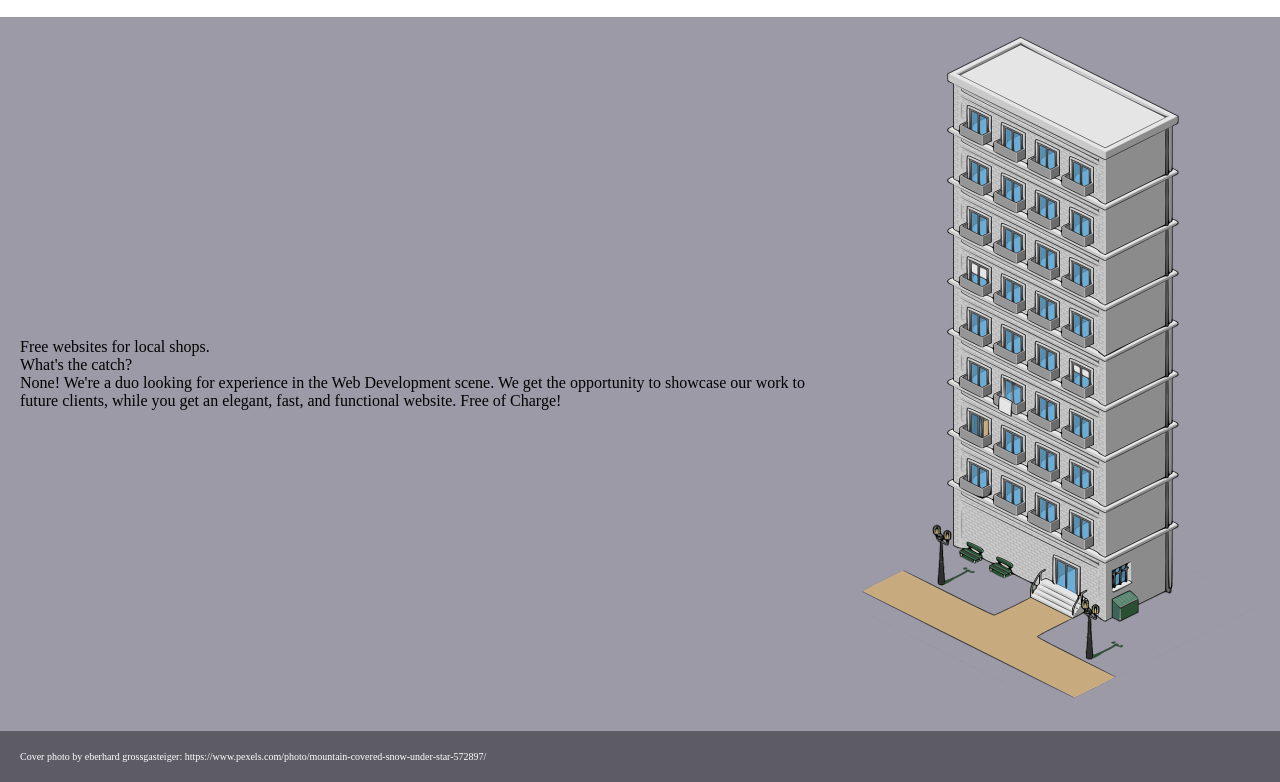
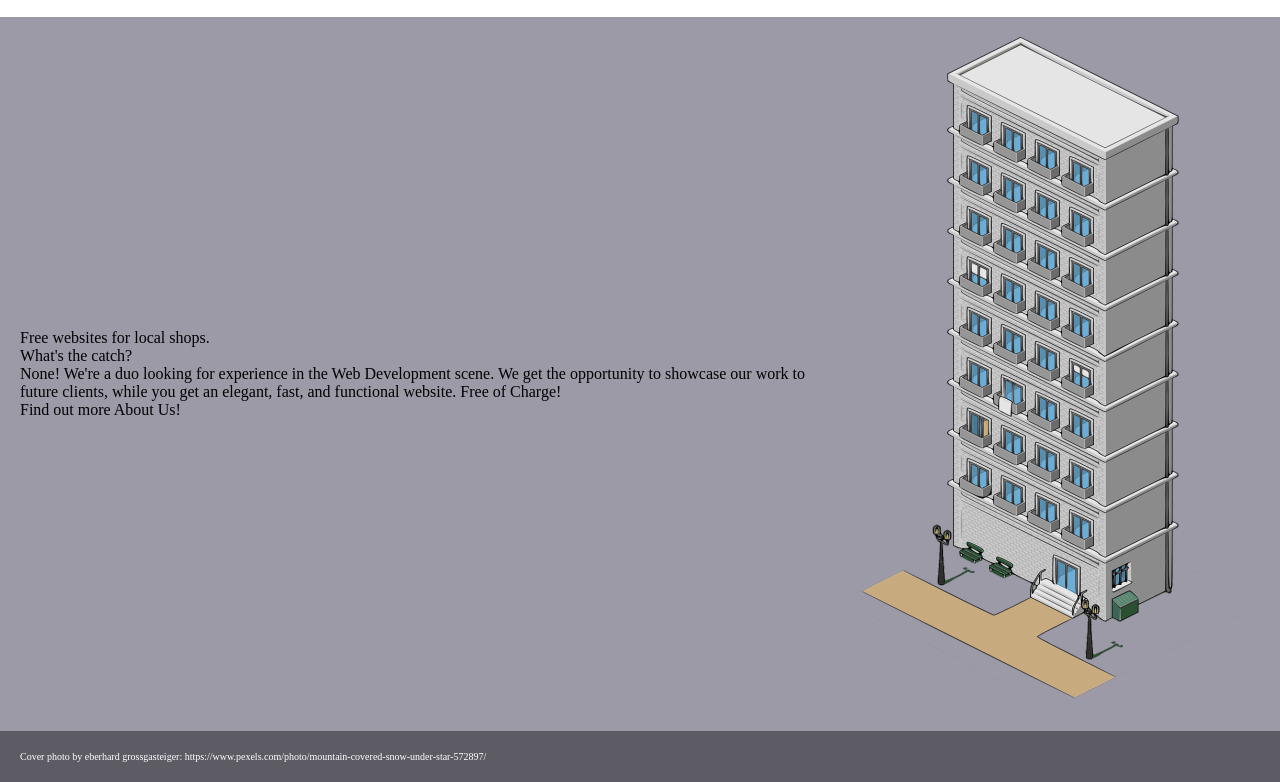
Before and after one commit to alexeiMikhail/dev-team-website, a plain HTML site: page index.html in a window 1280 px wide. Shown: the part 1113-1895 px from the top of the page. Drawn offline with Linux system fonts and the light colour scheme.

Commit message:
Add call to action text

```diff
--- a/index.html
+++ b/index.html
@@ -25,7 +25,7 @@
                     scene. We get the opportunity to showcase our work to future clients,
                     while you get an elegant, fast, and functional website. Free of Charge!
                 </div>
-                <div class="call-to-action"></div>
+                <div class="call-to-action">Find out more About Us!</div>
             </div>
             <div class="right-column">
                 <img class="building-img" src="tall-building.png" alt="Illustration of tall apartment building">
```
